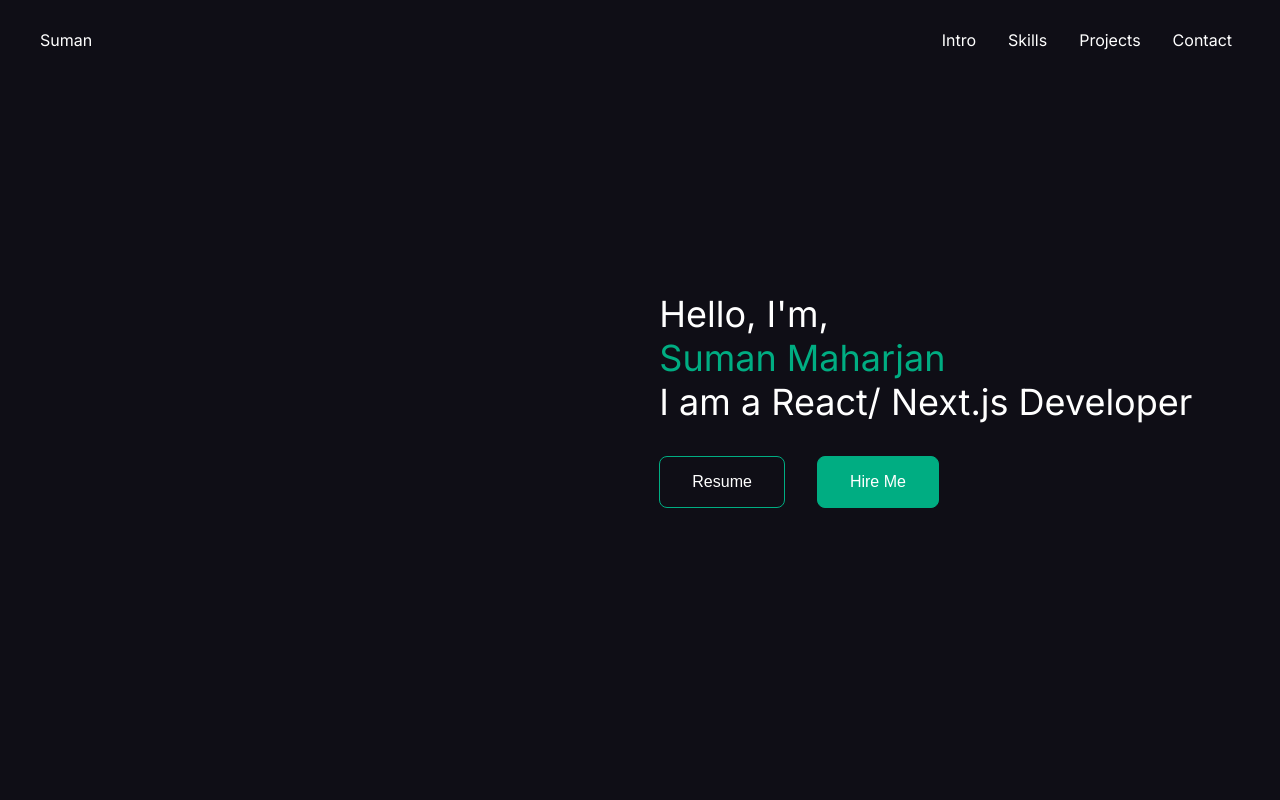
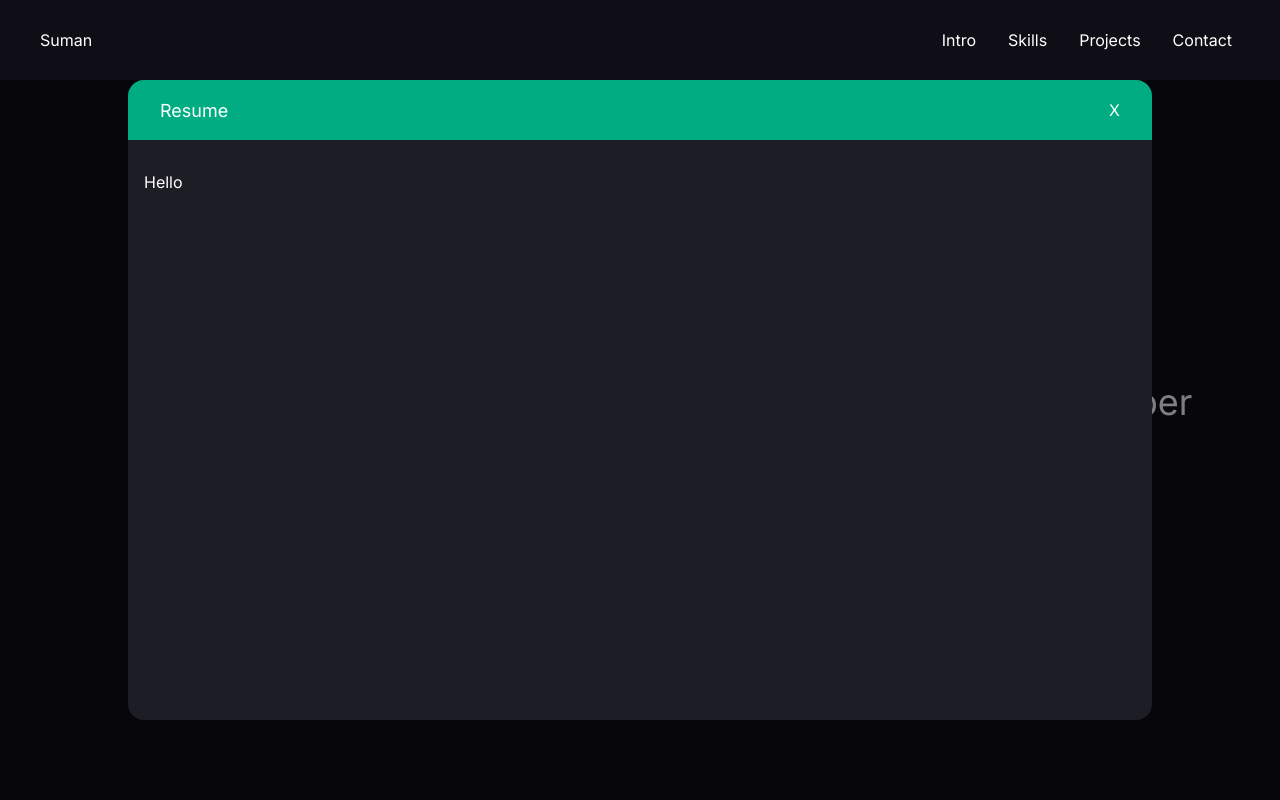
Before and after one commit to nvwns1/portfolio, a Next.js app: page / in a window 1280 px wide. Both pictures are taken after a click on the button "Resume". Shown: the top 800 px of the page. Built offline with nearby package versions, Linux system fonts and the light colour scheme.

Commit message:
Some helpers

```diff
--- a/package.json
+++ b/package.json
@@ -12,6 +12,7 @@
     "next": "14.1.3",
     "react": "^18",
     "react-dom": "^18",
+    "react-to-print": "^2.15.1",
     "sass": "^1.72.0"
   },
   "devDependencies": {
--- /dev/null
+++ b/src/components/Component/Button/popup/PopupLayout.module.scss
@@ -0,0 +1,45 @@
+.popUpWrapper {
+  position: fixed;
+  top: 0;
+  left: 0;
+  width: 100%;
+  height: 100%;
+  background-color: rgba(0, 0, 0, 0.5);
+  display: flex;
+  justify-content: center;
+  align-items: center;
+  .popUpRoot {
+    background-color: var(--surface-secondary);
+    border-radius: var(--radius-full);
+    display: flex;
+    flex-direction: column;
+    gap: var(--spacing-lg);
+    width: 80vw;
+    height: 80vh;
+    position: relative;
+    .popUpHead {
+      width: 100%;
+      height: 60px;
+      background-color: var(--green);
+      border-radius: var(--radius-full) var(--radius-full) 0 0;
+      display: flex;
+      align-items: center;
+      justify-content: space-between;
+      padding: 0 var(--spacing-lg);
+      .title {
+        font-size: var(--font-lg);
+      }
+      .icon {
+        cursor: pointer;
+      }
+    }
+    .popUpBody {
+      padding: 0 var(--spacing-md);
+    }
+    .popUpFoot {
+      position: absolute;
+      bottom: var(--spacing-md);
+      right: var(--spacing-md);
+    }
+  }
+}
--- /dev/null
+++ b/src/components/Component/Button/popup/PopupLayout.tsx
@@ -0,0 +1,26 @@
+import React from 'react'
+import styles from './PopupLayout.module.scss'
+interface IPopupLayout {
+    title: string
+    closePopUp: () => void
+    children: React.ReactNode
+    footer?: React.ReactNode
+}
+
+const PopupLayout = ({ title, children, footer, closePopUp }: IPopupLayout) => {
+    return (
+        <div className={styles.popUpWrapper}>
+            <div className={styles.popUpRoot}>
+                <div className={styles.popUpHead}>
+                    <p className={styles.title}>{title}</p>
+                    <p className={styles.icon} onClick={() => closePopUp()}>X</p>
+                </div>
+                <div className={styles.popUpBody}>
+                    {children}
+                </div>
+            </div>
+        </div>
+    )
+}
+
+export default PopupLayout
--- a/src/components/Intro/Intro.module.scss
+++ b/src/components/Intro/Intro.module.scss
@@ -44,3 +44,48 @@
     flex: 60%;
   }
 }
+
+.popup {
+  position: fixed;
+  top: 0;
+  left: 0;
+  width: 100%;
+  height: 100%;
+  background-color: rgba(0, 0, 0, 0.5);
+  display: flex;
+  justify-content: center;
+  align-items: center;
+  .layoutRoot {
+    background-color: var(--surface-secondary);
+    // padding: var(--spacing-lg);
+    border-radius: var(--radius-full);
+    display: flex;
+    flex-direction: column;
+    gap: var(--spacing-lg);
+    width: 80vw;
+    height: 80vh;
+    position: relative;
+
+    .popupHead {
+      width: 100%;
+      height: 60px;
+      background-color: var(--green);
+      border-radius: var(--radius-full) var(--radius-full) 0 0;
+      display: flex;
+      align-items: center;
+      justify-content: space-between;
+      padding: 0 var(--spacing-lg);
+      .title {
+        font-size: var(--font-lg);
+      }
+      .icon {
+        cursor: pointer;
+      }
+    }
+    .popupFooter {
+      position: absolute;
+      bottom: var(--spacing-md);
+      right: var(--spacing-md);
+    }
+  }
+}
--- a/src/components/Intro/Intro.tsx
+++ b/src/components/Intro/Intro.tsx
@@ -1,21 +1,38 @@
 "use client"
-import Image from 'next/image'
-import React from 'react'
+import React, { useState } from 'react'
 import styles from "./Intro.module.scss"
 import Button from '../Component/Button/Button'
+import PopupLayout from '../Component/Button/popup/PopupLayout'
 const Intro = () => {
+    const [popup, setPopup] = useState<Boolean>(false)
     const handleResumeClick = () => {
-        console.log('first')
+        setPopup(true)
     }
     const handleHireMeClick = () => {
         console.log('first')
     }
     return (
         <section className={styles.main}>
+            {popup && <PopupLayout title='Resume'
+                closePopUp={() => setPopup(false)}
+            >
+                Hello</PopupLayout>}
+            {/* {popup && <div className={styles.popup}>
+                <div className={styles.layoutRoot}>
+                    <div className={styles.popupHead}>
+                        <p className={styles.title}>Resume</p>
+                        <p className={styles.icon} onClick={() => setPopup(false)}>X</p>
+                    </div>
+                    <div className={styles.popupBody}></div>
+                    <div className={styles.popupFooter}>
+                        <Button onClick={() => setPopup(true)}>Download</Button>
+                    </div>
+                </div>
+            </div>} */}
             <article className={styles.leftSide}>
                 <div className={styles.imageContainer}>
                     {/* <Animation /> */}
-                        {/* <Image src="/animation/animation.svg" alt="Suman Maharjan" width={300} height={300} /> */}
+                    {/* <Image src="/animation/animation.svg" alt="Suman Maharjan" width={300} height={300} /> */}
                 </div>
             </article>
             <article className={styles.rightSide}>
```
Also changed, not shown: 1 other file (tests, documents, lock files or other folders).
